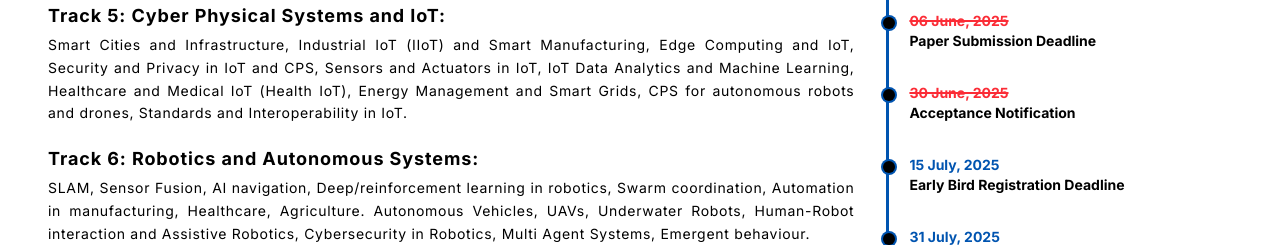
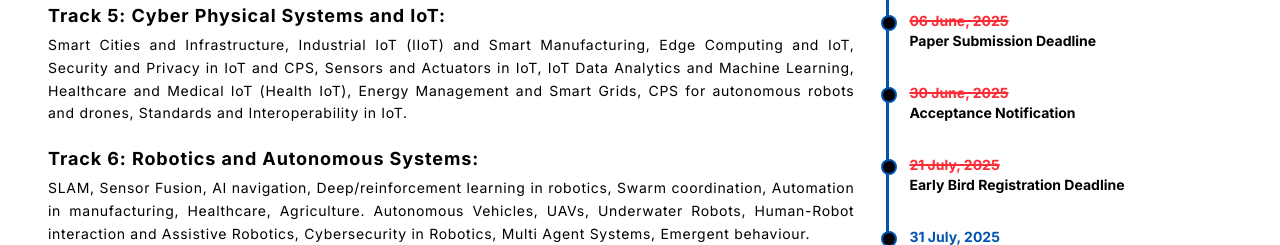
Before and after one commit to dewani12/ReACS_2025, a React (Vite) app in the folder frontend/: page / in a window 1280 px wide. Shown: the part 1621-1866 px from the top of the page. Built offline with nearby package versions, Linux system fonts and the light colour scheme.

Commit message:
update: correct Early Bird Registration Deadline date from 15 July 2025 to 21 July 2025

```diff
--- a/frontend/src/components/Timeline.jsx
+++ b/frontend/src/components/Timeline.jsx
@@ -19,7 +19,7 @@ const TimeLine = () => {
             done: false,
         },
         {
-            newDate: "15 July, 2025",
+            oldDate: "21 July, 2025",
             label: "Early Bird Registration Deadline",
             done: false,
         },
```
